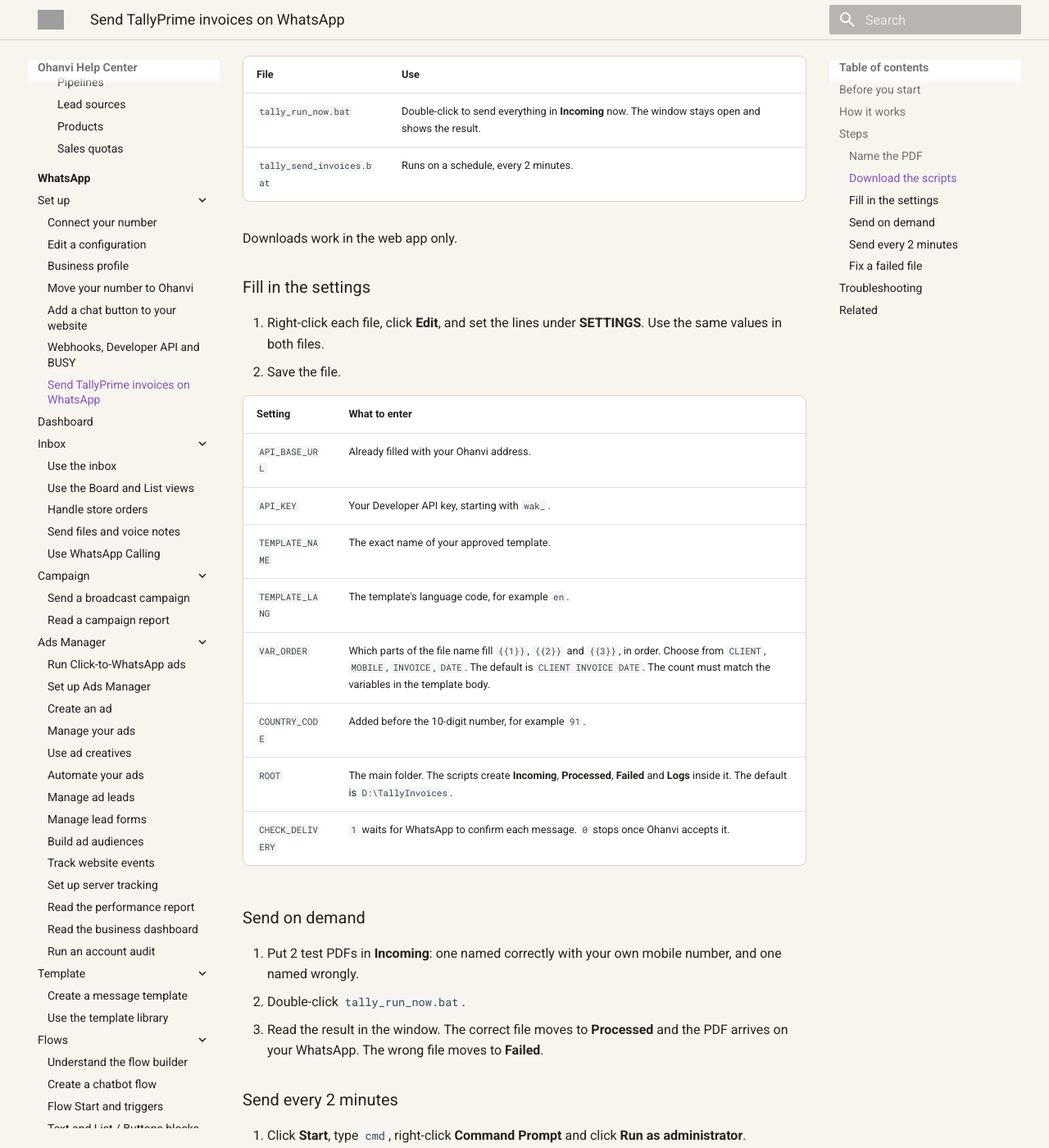
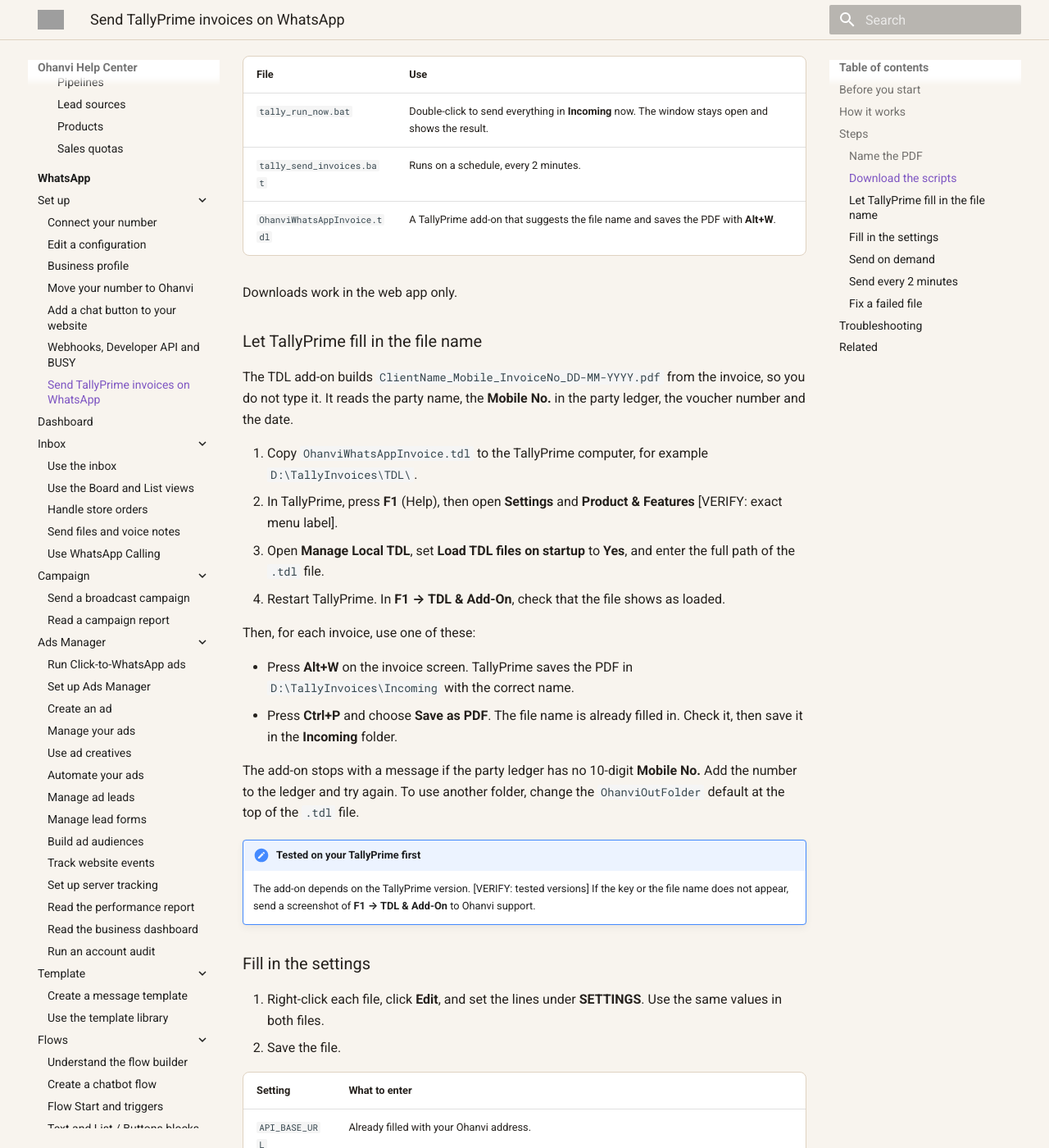
Before and after one commit to Ohanvi/ohanvi.github.io, an MkDocs documentation site: the page built from docs/whatsapp/send-tally-invoices-on-whatsapp.md, in a window 1280 px wide and 1400 px high, scrolled down 1780 px. Shown: the whole window at 82% size. Built offline with MkDocs 1.6.1 and Material for MkDocs 9.7.7, drawn with Linux system fonts in a browser that asks for light colours; some of the changed text lies outside the part shown; grey boxes are pictures that could not be loaded.

Commit message:
Document TallyPrime WhatsApp add-on
Updated the Tally scripts docs to include the bundled TDL add-on and the new PDF naming workflow. The WhatsApp guide now explains how to load the add-on in TallyPrime, use Alt+W to save PDFs with the correct client/mobile/invoice name, and troubleshoot unloaded TDL files or missing file names.

```diff
--- a/docs/whatsapp/send-tally-invoices-on-whatsapp.md
+++ b/docs/whatsapp/send-tally-invoices-on-whatsapp.md
@@ -1,6 +1,6 @@
 ---
 title: Send TallyPrime invoices on WhatsApp
-description: Download two Windows scripts that send each invoice PDF from a folder to your customer on WhatsApp through the Developer API, once on demand or every 2 minutes.
+description: Download two Windows scripts and a TallyPrime add-on that send each invoice PDF from a folder to your customer on WhatsApp through the Developer API, once on demand or every 2 minutes.
 ---
 
 # Send TallyPrime invoices on WhatsApp
@@ -42,7 +42,7 @@
 - Write the invoice number with `-` instead of `/`, for example `INV-186`.
 - Write the date as `DD-MM-YYYY`.
 
-TallyPrime does not add the mobile number to the file name by itself. Type it each time, or ask a Tally partner for a TDL add-on.
+TallyPrime does not build this name by itself. Load the TDL add-on from the zip so TallyPrime fills the name for you. See [Let TallyPrime fill in the file name](#let-tallyprime-fill-in-the-file-name).
 
 ### Download the scripts
 
@@ -50,14 +50,34 @@
 2. Open the **Docs** tab and click **Tally scripts**. A file named `Ohanvi-Tally-WhatsApp-Scripts.zip` downloads.
 3. Extract it into a folder on the Windows computer, for example `C:\TallyWhatsApp\`.
 
-The zip has 2 files:
+The zip has 3 files:
 
 | File | Use |
 | --- | --- |
 | `tally_run_now.bat` | Double-click to send everything in **Incoming** now. The window stays open and shows the result. |
 | `tally_send_invoices.bat` | Runs on a schedule, every 2 minutes. |
+| `OhanviWhatsAppInvoice.tdl` | A TallyPrime add-on that suggests the file name and saves the PDF with **Alt+W**. |
 
 Downloads work in the web app only.
+
+### Let TallyPrime fill in the file name
+
+The TDL add-on builds `ClientName_Mobile_InvoiceNo_DD-MM-YYYY.pdf` from the invoice, so you do not type it. It reads the party name, the **Mobile No.** in the party ledger, the voucher number and the date.
+
+1. Copy `OhanviWhatsAppInvoice.tdl` to the TallyPrime computer, for example `D:\TallyInvoices\TDL\`.
+2. In TallyPrime, press **F1** (Help), then open **Settings** and **Product & Features** [VERIFY: exact menu label].
+3. Open **Manage Local TDL**, set **Load TDL files on startup** to **Yes**, and enter the full path of the `.tdl` file.
+4. Restart TallyPrime. In **F1 → TDL & Add-On**, check that the file shows as loaded.
+
+Then, for each invoice, use one of these:
+
+- Press **Alt+W** on the invoice screen. TallyPrime saves the PDF in `D:\TallyInvoices\Incoming` with the correct name.
+- Press **Ctrl+P** and choose **Save as PDF**. The file name is already filled in. Check it, then save it in the **Incoming** folder.
+
+The add-on stops with a message if the party ledger has no 10-digit **Mobile No.** Add the number to the ledger and try again. To use another folder, change the `OhanviOutFolder` default at the top of the `.tdl` file.
+
+!!! note "Tested on your TallyPrime first"
+    The add-on depends on the TallyPrime version. [VERIFY: tested versions] If the key or the file name does not appear, send a screenshot of **F1 → TDL & Add-On** to Ohanvi support.
 
 ### Fill in the settings
 
@@ -116,6 +136,7 @@
 | The log says HTTP 402 | Pay as you go has used its monthly API messages. | Choose a plan to send more. |
 | The log says WhatsApp refused it | WhatsApp rejected the message, for example because the number is not on WhatsApp. | Read the reason in the log line and fix the number. |
 | The log says the API is not reachable | The computer is offline or `API_BASE_URL` is wrong. | Check the internet connection. The files stay in **Incoming** and are retried. |
+| The file name is not filled in, or **Alt+W** does nothing | The `.tdl` file is not loaded, or the TallyPrime version needs a change. | Check **F1 → TDL & Add-On**, then send a screenshot to support. |
 | **Tally scripts** does not download a file | Downloads work in the web app only. | Open Ohanvi in a browser. |
 
 ## Related
```
Also changed, not shown: docs/settings/developer-apis.md (+1 -1 lines).
